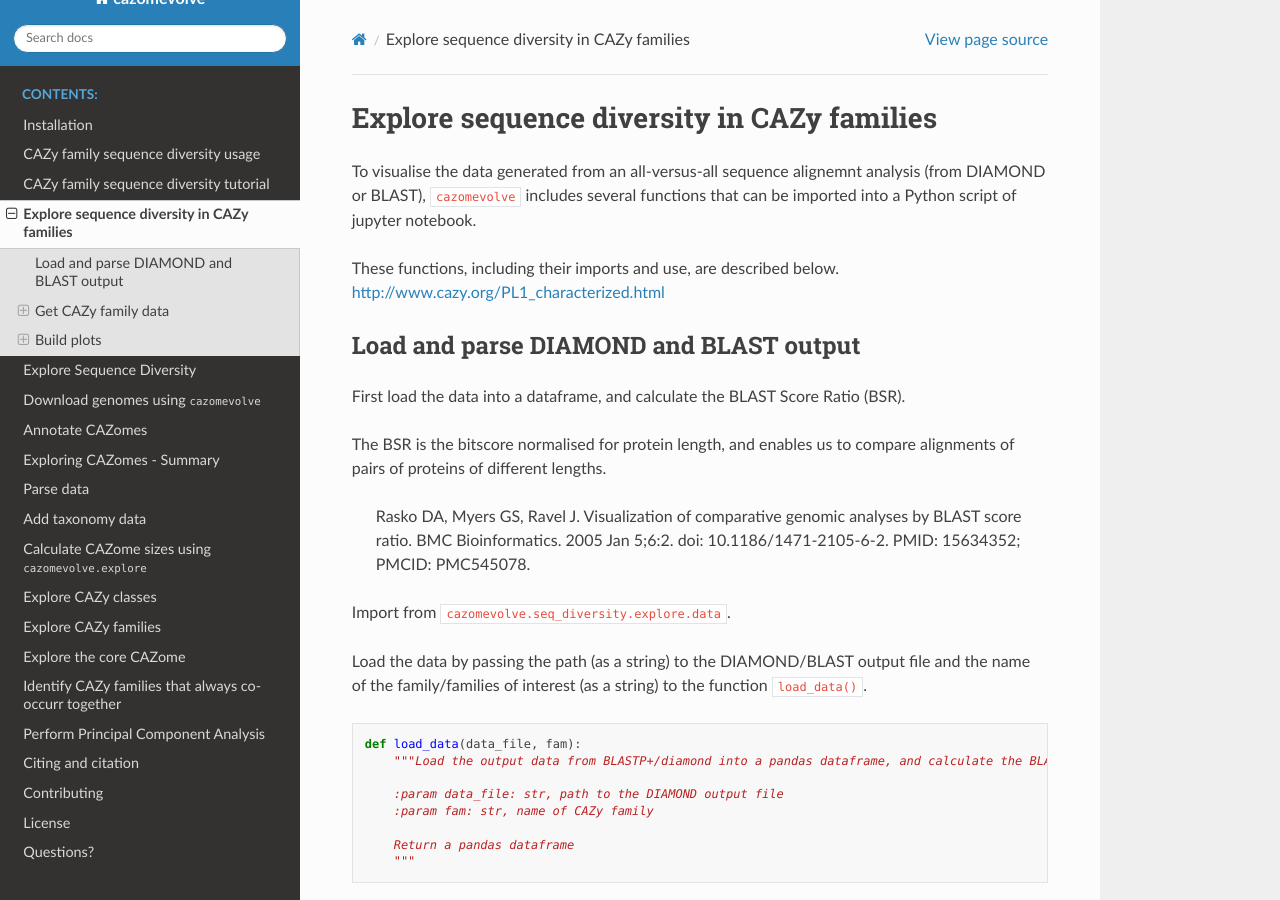
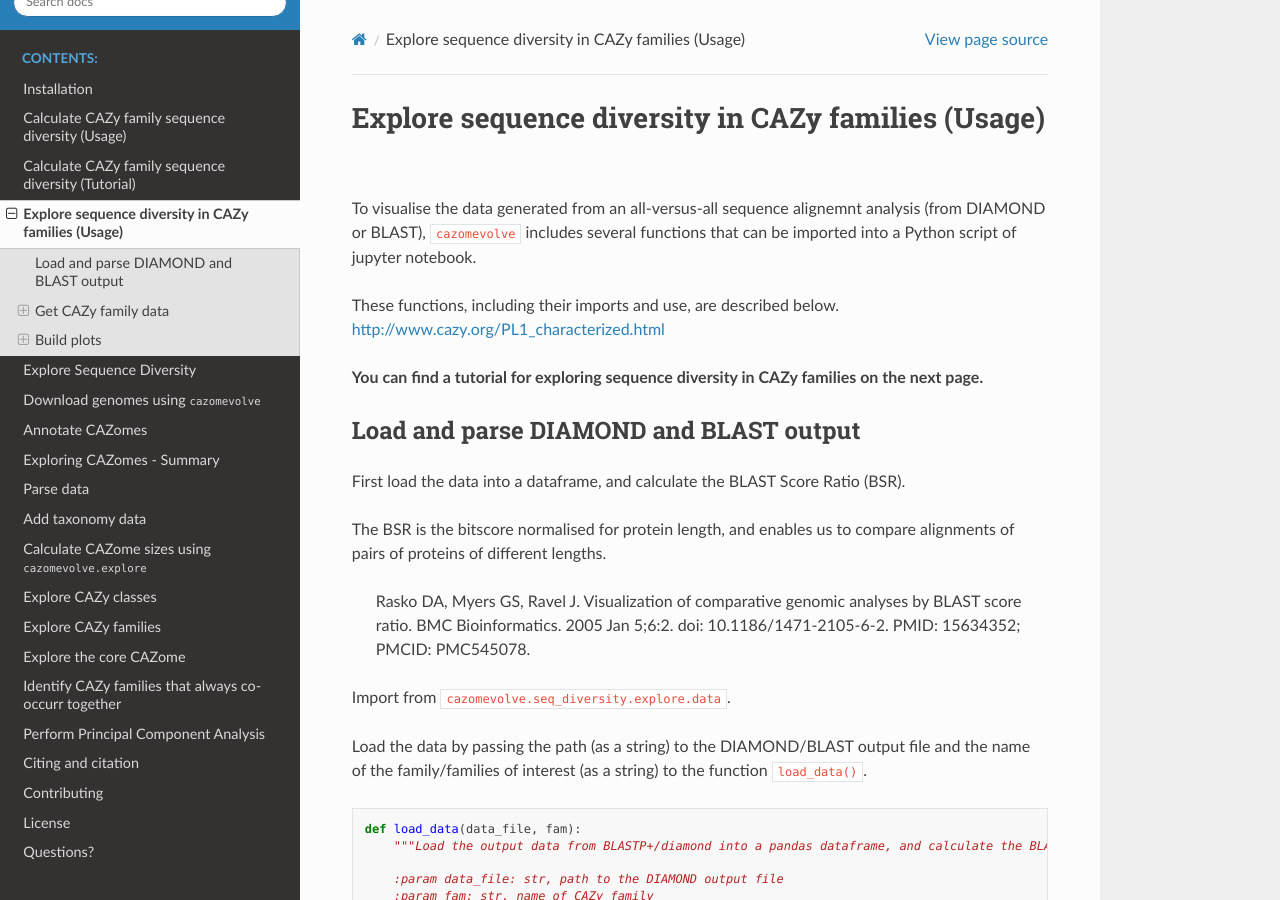
Before and after one commit to HobnobMancer/cazomevolve, a Sphinx documentation site: the page built from docs/source/seqdiversity/explorefamseq.rst, in a window 1280 px wide and 900 px high. Built offline with Sphinx 7.4.7 and the Read the Docs theme 2.0.0, drawn with Linux system fonts in a browser that asks for light colours.

Commit message:
mark usage/tutorial docs

```diff
--- a/docs/source/seqdiversity/explorefamseq.rst
+++ b/docs/source/seqdiversity/explorefamseq.rst
@@ -1,8 +1,8 @@
 .. _explore sequence diversity in CAZy families:
 
-===========================================
-Explore sequence diversity in CAZy families
-===========================================
+===================================================
+Explore sequence diversity in CAZy families (Usage)
+===================================================
 
 To visualise the data generated from an all-versus-all sequence alignemnt analysis (from DIAMOND or BLAST),
 ``cazomevolve`` includes several functions that can be imported into a Python script of jupyter notebook.
@@ -10,6 +10,7 @@ To visualise the data generated from an all-versus-all sequence alignemnt analys
 These functions, including their imports and use, are described below.
 http://www.cazy.org/PL1_characterized.html
 
+**You can find a tutorial for exploring sequence diversity in CAZy families on the next page.**
 
 ---------------------------------------
 Load and parse DIAMOND and BLAST output
--- a/docs/source/seqdiversity/seqdivtutorial.rst
+++ b/docs/source/seqdiversity/seqdivtutorial.rst
@@ -1,6 +1,6 @@
-=======================================
-CAZy family sequence diversity tutorial
-=======================================
+===================================================
+Calculate CAZy family sequence diversity (Tutorial)
+===================================================
 
 This page includes a tutorial or example walkthrough to explore the sequence diversity in the CAZy family
 PL20.
--- a/docs/source/seqdiversity/seqdivusage.rst
+++ b/docs/source/seqdiversity/seqdivusage.rst
@@ -1,6 +1,6 @@
-====================================
-CAZy family sequence diversity usage
-====================================
+================================================
+Calculate CAZy family sequence diversity (Usage)
+================================================
 
 ``cazomevolve`` can be used to explore the sequence diversity across an individual CAZy family, or
 a group of families.
```
